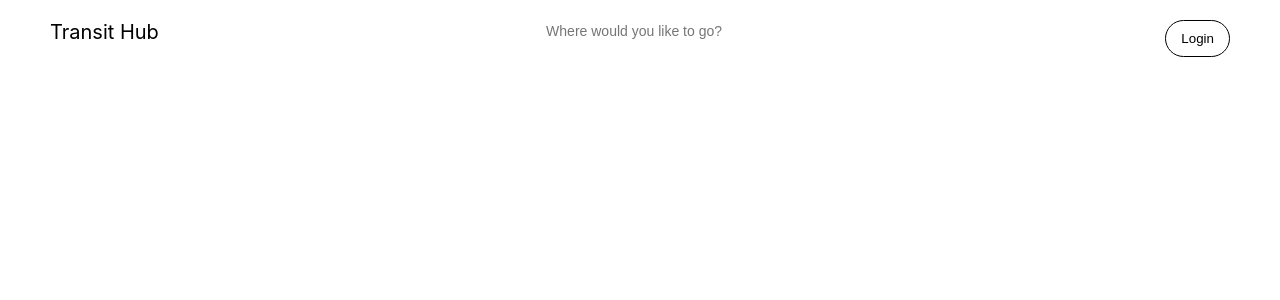
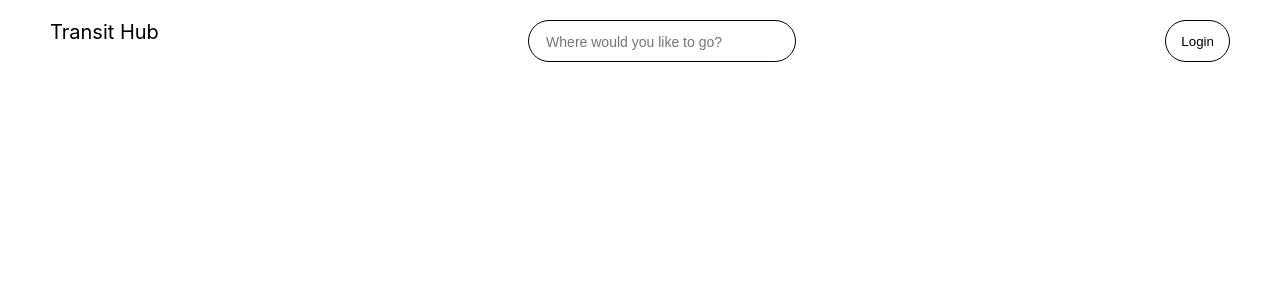
Before and after one commit to TonyADI/transit-hub, a React (Create React App) app: page / in a window 1280 px wide. Shown: the top 300 px of the page. Built offline with nearby package versions, Linux system fonts and the light colour scheme.

Commit message:
Update SearchBar.js

```diff
--- a/src/components/SearchBar.js
+++ b/src/components/SearchBar.js
@@ -4,7 +4,7 @@ import './SearchBar.css'
 const Searchbar = props => {
     const [term, setTerm] = useState('');
     return (
-        <div className="searchbar">
+        <div className="searchbar navbar-rnd">
             <input placeholder="Where would you like to go?"
             value={term} onChange={e => setTerm(e.target.value)}></input>
         </div>
```
